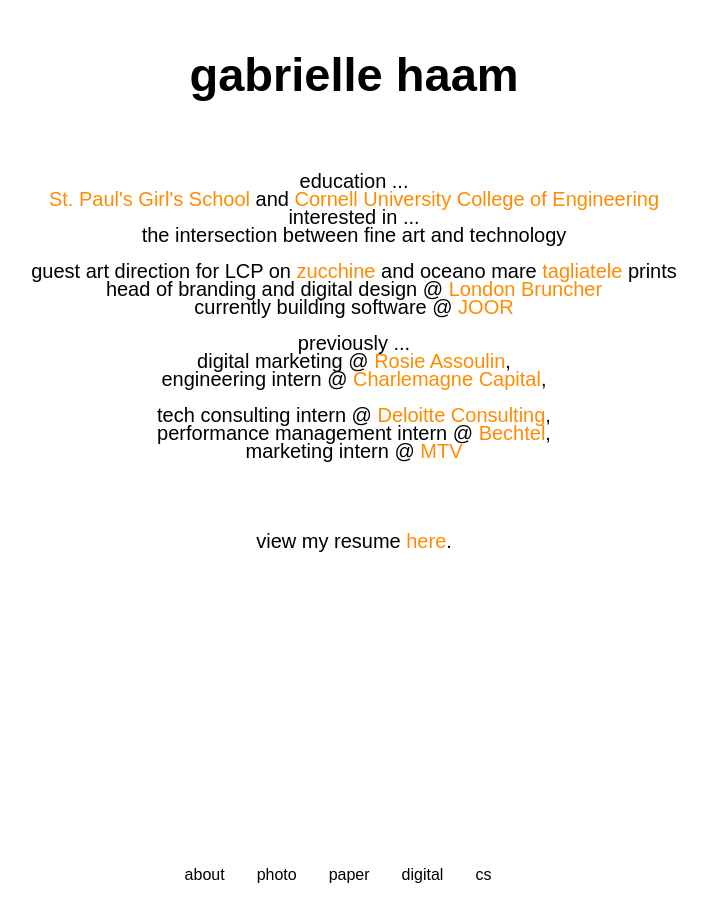
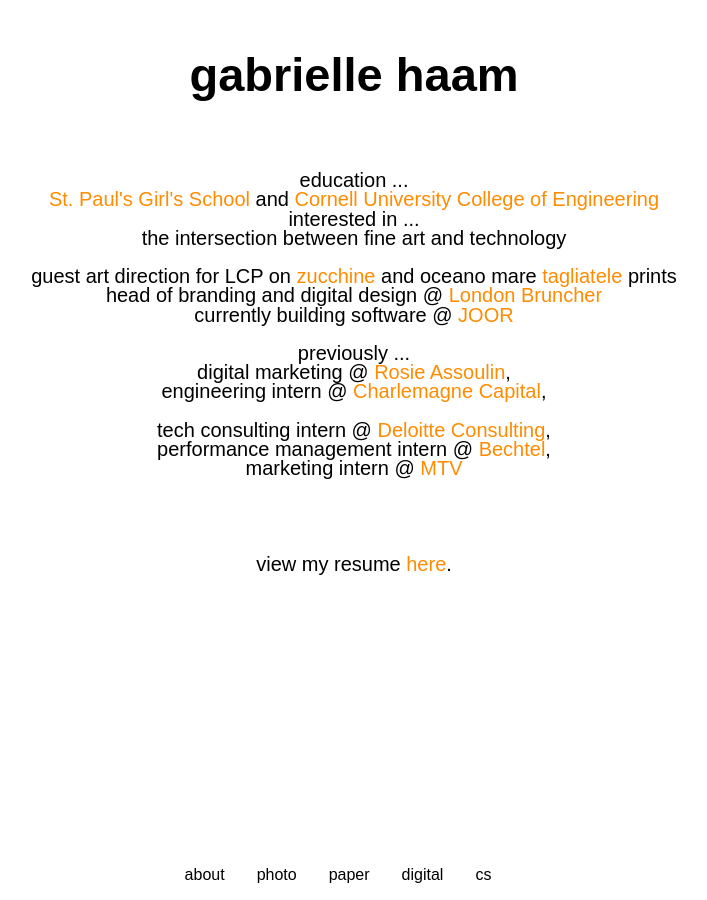
Before and after one commit to gabriellehaam/gabriellehaam.github.io, a Jekyll site: the page built from aboutme.html, in a window 1280 px wide. Shown: the whole page, without its empty margins (310-1017 px from the left). Built offline with Jekyll 4.4.1, drawn with Linux system fonts in a browser that asks for light colours.

Commit message:
Update default.html

```diff
--- a/_layouts/default.html
+++ b/_layouts/default.html
@@ -17,6 +17,10 @@
       top: 0;
       width: 100%;
       padding: 16px;
+    }
+
+    .maintext{
+      line-height: 120%;
     }
 
     .maintext p{
```
